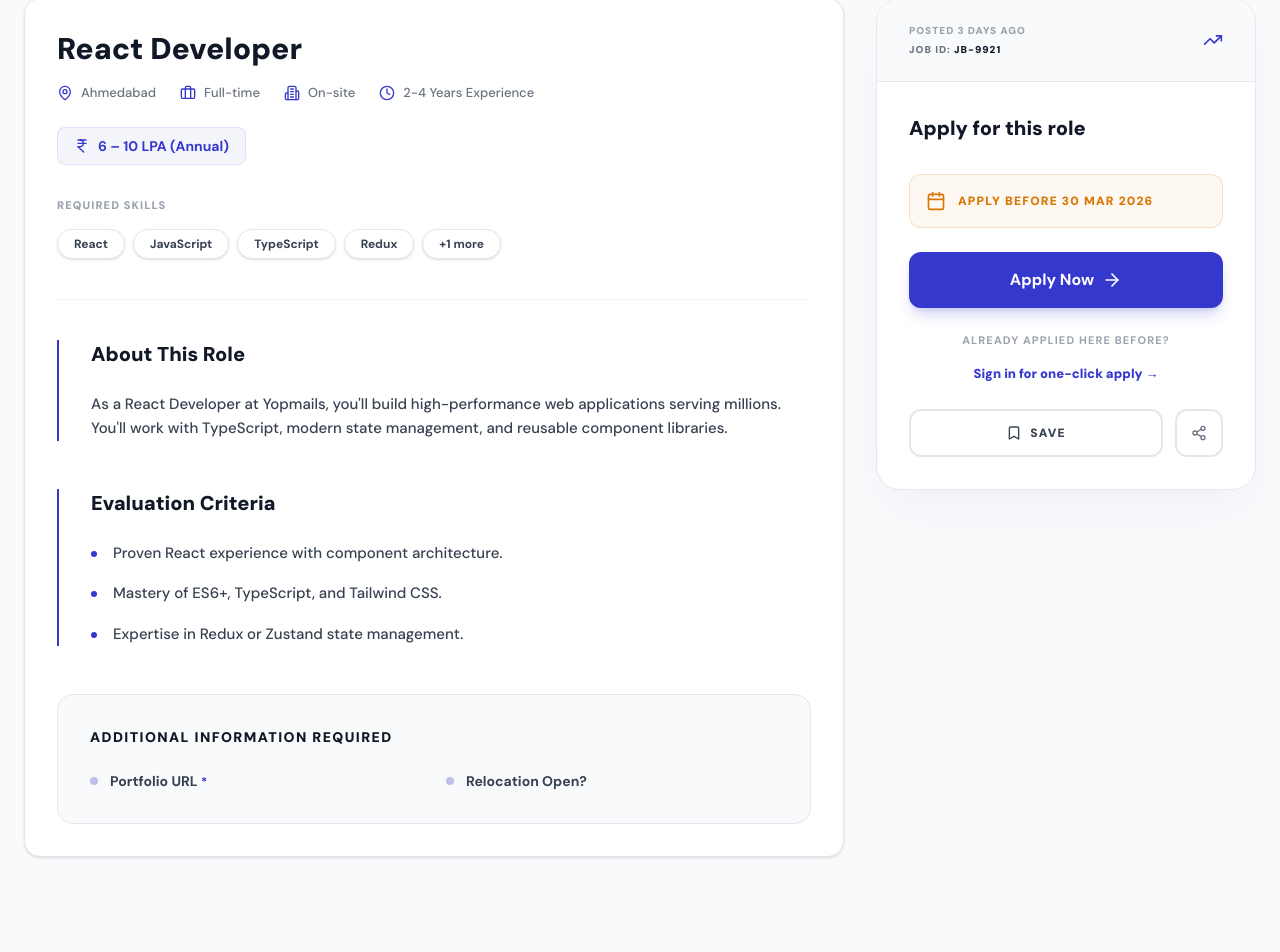
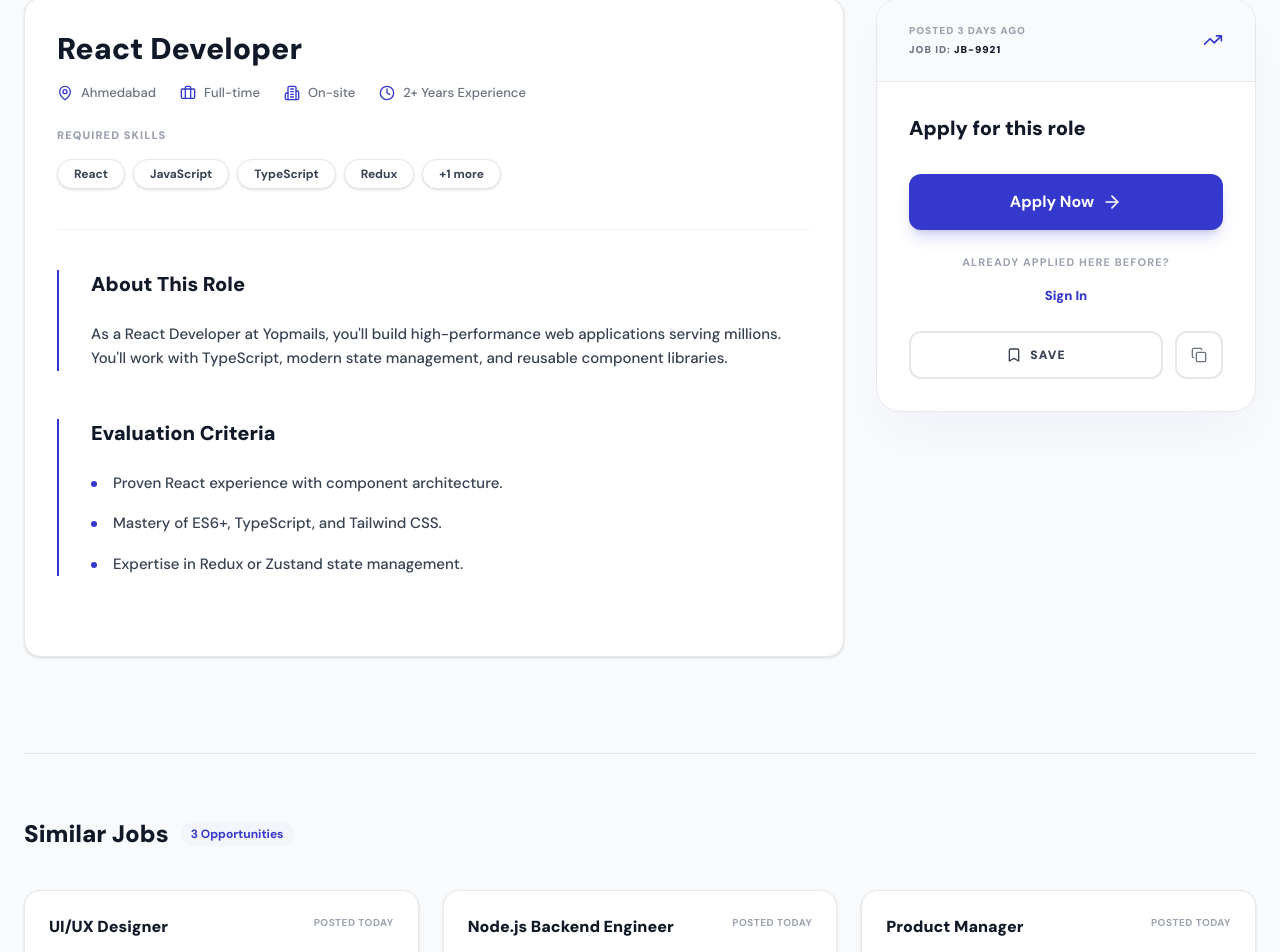
Before and after one commit to yashangvyas-cyber/CollabCareers, a React (Vite) app: page /portal/yopmails/job/1 in a window 1280 px wide. Shown: the part 152-1104 px from the top of the page. Built offline with nearby package versions, Linux system fonts and the light colour scheme.

Commit message:
refactor: Simplify job detail page UI, standardize job experience format, and add job link copy functionality.

```diff
--- a/src/components/AuthModal.tsx
+++ b/src/components/AuthModal.tsx
@@ -1,7 +1,7 @@
 import { useState } from 'react';
 import { useNavigate } from 'react-router-dom';
 import {
-  X, Eye, EyeOff, Zap, ArrowRight, ShieldCheck, Mail, Lock, ArrowLeft
+  X, Eye, EyeOff, Building2, ArrowRight, ShieldCheck, Mail, Lock, ArrowLeft
 } from 'lucide-react';
 import { useApp } from '../store/AppContext';
 
@@ -69,6 +69,11 @@ export default function AuthModal({ isOpen, onClose, jobTitle, businessUnit, job
     setTimeout(() => {
       if (formData.email.toLowerCase().includes('yopmails')) {
         setAlumniVerified(true, formData.email);
+        setFormData(prev => ({
+          ...prev,
+          firstName: 'Yash',
+          lastName: 'Vyas'
+        }));
         setModalState('alumni-success');
       } else {
         setError("We couldn't match this email with our employee records.");
@@ -131,7 +136,8 @@ export default function AuthModal({ isOpen, onClose, jobTitle, businessUnit, job
           </div>
         </div>
 
-        {/* Tabs */}
+        {/* Tabs - Hidden in Alumni States */}
+        {modalState === 'auth' && (
           <div className="flex border-b border-[#E5E7EB]">
             <button
               onClick={() => setActiveTab('register')}
@@ -141,7 +147,7 @@ export default function AuthModal({ isOpen, onClose, jobTitle, businessUnit, job
                   : 'text-[#6B7280] border-transparent hover:text-[#374151]'
               }`}
             >
-            New Candidate
+              Sign Up
             </button>
             <button
               onClick={() => setActiveTab('signin')}
@@ -151,9 +157,10 @@ export default function AuthModal({ isOpen, onClose, jobTitle, businessUnit, job
                   : 'text-[#6B7280] border-transparent hover:text-[#374151]'
               }`}
             >
-            Already Registered
+              Sign In
             </button>
           </div>
+        )}
 
         <div className="p-8">
           {modalState === 'auth' ? (
@@ -390,7 +397,7 @@ export default function AuthModal({ isOpen, onClose, jobTitle, businessUnit, job
                 <ArrowLeft className="w-3.5 h-3.5" /> Back
               </button>
 
-              <div className="text-center mb-10">
+              <div className="text-center mb-8">
                 <div className="w-16 h-16 rounded-full bg-[#10b981]/10 text-[#10b981] flex items-center justify-center mx-auto mb-4 border border-[#10b981]/20">
                   <ShieldCheck className="w-8 h-8" />
                 </div>
@@ -398,13 +405,32 @@ export default function AuthModal({ isOpen, onClose, jobTitle, businessUnit, job
                 <p className="text-sm text-[#6B7280] font-medium leading-relaxed mb-6">
                   You've been verified as a former employee. Complete your profile setup to continue.
                 </p>
-                <div className="inline-flex items-center gap-2 px-4 py-1.5 bg-[#3538CD]/10 text-[#3538CD] rounded-full border border-[#3538CD]/20">
-                  <Zap className="w-3.5 h-3.5 fill-[#3538CD]" />
-                  <span className="text-[10px] font-black uppercase tracking-widest italic">Alumni Status Applied</span>
+
+                {/* Verified Info Box */}
+                <div className="bg-[#3538CD]/5 border border-[#3538CD]/10 rounded-2xl p-4 text-left mb-8 flex items-center gap-4">
+                  <div className="w-10 h-10 rounded-xl bg-white flex items-center justify-center shadow-sm">
+                    <Building2 className="w-5 h-5 text-[#3538CD]" />
+                  </div>
+                  <div>
+                    <h4 className="text-sm font-black text-[#111827]">Senior Software Engineer</h4>
+                    <p className="text-[11px] font-bold text-[#6B7280] uppercase tracking-tight">Jan 2021 - Mar 2024 (3.2 Years)</p>
+                  </div>
                 </div>
               </div>
 
               <form onSubmit={handleAlumniFinalize} className="space-y-4">
+                 <div className="space-y-1.5 text-left">
+                    <label className="text-[10px] font-black text-[#6B7280] uppercase tracking-widest ml-1">Email Address</label>
+                    <input
+                      type="email"
+                      required
+                      value={formData.email}
+                      onChange={e => setFormData({...formData, email: e.target.value})}
+                      className="w-full border border-[#E5E7EB] rounded-xl px-4 py-3 text-sm font-bold focus:ring-4 focus:ring-[#3538CD]/10 focus:border-[#3538CD] bg-[#F9FAFB]"
+                    />
+                    <p className="text-[10px] font-bold text-[#9CA3AF] ml-1 mt-1">This will be used to sign in to your CollabCareers account</p>
+                 </div>
+
                  <div className="grid grid-cols-2 gap-4">
                     <div className="space-y-1.5 text-left">
                        <label className="text-[10px] font-black text-[#6B7280] uppercase tracking-widest ml-1">First Name *</label>
@@ -429,7 +455,7 @@ export default function AuthModal({ isOpen, onClose, jobTitle, businessUnit, job
                  </div>
 
                  <div className="space-y-1.5 text-left">
-                    <label className="text-[10px] font-black text-[#6B7280] uppercase tracking-widest ml-1">Setup Password *</label>
+                    <label className="text-[10px] font-black text-[#6B7280] uppercase tracking-widest ml-1">Password *</label>
                     <div className="relative">
                       <input
                         type={showPassword ? 'text' : 'password'}
@@ -472,7 +498,7 @@ export default function AuthModal({ isOpen, onClose, jobTitle, businessUnit, job
                     type="submit"
                     className="w-full py-4 bg-[#3538CD] text-white text-sm font-black rounded-xl hover:bg-[#292bb0] transition-all shadow-lg shadow-[#3538CD]/20 uppercase tracking-widest flex items-center justify-center gap-2 mt-4"
                   >
-                    Setup Account & Apply <ArrowRight className="w-4 h-4" />
+                    Submit <ArrowRight className="w-4 h-4" />
                   </button>
               </form>
             </div>
--- a/src/pages/AddJobPage.tsx
+++ b/src/pages/AddJobPage.tsx
@@ -430,7 +430,7 @@ export default function AddJobPage() {
                   </div>
                 </div>
                 <div className="flex items-center gap-2 shrink-0">
-                  <span className="text-[10px] text-[#6B7280] font-black uppercase tracking-widest">Required</span>
+                  <span className="text-[10px] text-[#6B7280] font-black uppercase tracking-widest">Mandatory</span>
                   <Toggle
                     checked={field.required}
                     onChange={() => setCustomFields(customFields.map(f => f.id === field.id ? {...f, required: !f.required} : f))}
--- a/src/pages/CandidateProfilePage.tsx
+++ b/src/pages/CandidateProfilePage.tsx
@@ -49,13 +49,9 @@ export default function CandidateProfilePage() {
                 <h2 className="text-xl font-black text-[#111827]">{currentUser?.firstName} {currentUser?.lastName}</h2>
                 <p className="text-sm font-bold text-[#6B7280] mt-1">UI Developer</p>
 
-                <button className="mt-4 px-4 py-2 border border-[#E5E7EB] text-[#374151] text-xs font-black rounded-lg hover:bg-[#F9FAFB] transition-colors w-full uppercase tracking-widest">
-                  Edit Profile
-                </button>
-
                 <button
                   onClick={handleLogout}
-                  className="mt-2 px-4 py-2 border border-red-100 text-red-600 text-xs font-black rounded-lg hover:bg-red-50 transition-colors w-full uppercase tracking-widest flex items-center justify-center gap-2"
+                  className="mt-4 px-4 py-2 border border-red-100 text-red-600 text-xs font-black rounded-lg hover:bg-red-50 transition-colors w-full uppercase tracking-widest flex items-center justify-center gap-2"
                 >
                   <LogOut className="w-3.5 h-3.5" />
                   Sign Out
--- a/src/pages/CareerPage.tsx
+++ b/src/pages/CareerPage.tsx
@@ -1,7 +1,7 @@
 import { useState, useMemo } from 'react';
 import { Link } from 'react-router-dom';
 import PortalLayout from '../components/PortalLayout';
-import { Search, MapPin, Briefcase, Clock, ChevronDown, X, Building2, Zap, IndianRupee } from 'lucide-react';
+import { Search, MapPin, Briefcase, Clock, ChevronDown, X, Building2 } from 'lucide-react';
 import { useApp } from '../store/AppContext';
 
 function Chip({ children, variant = 'default' }: { children: React.ReactNode; variant?: 'default' | 'skill' | 'active' }) {
@@ -18,6 +18,15 @@ function Chip({ children, variant = 'default' }: { children: React.ReactNode; va
 }
 
 
+const formatExperience = (exp: string) => {
+  if (!exp) return '';
+  const match = exp.match(/^(\d+)/);
+  if (match) {
+    return `${match[1]}+ Years Experience`;
+  }
+  return exp;
+};
+
 export default function CareerPage() {
   const { jobs } = useApp();
   const [searchQuery, setSearchQuery] = useState('');
@@ -25,7 +34,6 @@ export default function CareerPage() {
   const [employmentFilter, setEmploymentFilter] = useState('');
   const [jobTypeFilter, setJobTypeFilter] = useState('');
   const [experienceFilter, setExperienceFilter] = useState('');
-  const [skillFilter, setSkillFilter] = useState('');
 
   // Combine store jobs with defaults if store is sparse
   const displayJobs = useMemo(() => {
@@ -41,7 +49,6 @@ export default function CareerPage() {
     if (employmentFilter && job.employmentType !== employmentFilter) return false;
     if (jobTypeFilter && job.jobType !== jobTypeFilter) return false;
     if (experienceFilter && job.experience !== experienceFilter) return false;
-    if (skillFilter && !job.skills.includes(skillFilter)) return false;
     return true;
   });
 
@@ -54,7 +61,6 @@ export default function CareerPage() {
 
   const locations = Array.from(new Set(displayJobs.map(j => j.location))).filter(Boolean);
   const experienceLevels = Array.from(new Set(displayJobs.map(j => j.experience))).filter(Boolean);
-  const allSkills = Array.from(new Set(displayJobs.flatMap(j => j.skills))).filter(Boolean);
 
   return (
     <PortalLayout>
@@ -109,13 +115,6 @@ export default function CareerPage() {
                 value={experienceFilter}
                 options={experienceLevels}
                 onChange={setExperienceFilter}
-              />
-              <FilterDropdown
-                label="Skills"
-                icon={<Zap className="w-3.5 h-3.5" />}
-                value={skillFilter}
-                options={allSkills}
-                onChange={setSkillFilter}
               />
               {activeFilters.length > 0 && (
                 <button
@@ -185,14 +184,8 @@ export default function CareerPage() {
               <div className="space-y-2 mb-5">
                 <div className="flex items-center gap-2 text-[13px] font-bold text-[#6B7280]">
                   <Clock className="w-3.5 h-3.5 text-primary" />
-                  <span>{job.experience} Experience</span>
+                  <span>{formatExperience(job.experience)}</span>
                 </div>
-                {job.salaryRange && (
-                  <div className="flex items-center gap-2 text-[13px] font-bold text-primary">
-                    <IndianRupee className="w-3.5 h-3.5" />
-                    <span>{job.salaryRange.currency}{job.salaryRange.min}–{job.salaryRange.max} LPA ({job.salaryRange.type})</span>
-                  </div>
-                )}
               </div>
 
               <div className="border-t border-[#F3F4F6] pt-5 mb-5" />
--- a/src/pages/JobDetailPage.tsx
+++ b/src/pages/JobDetailPage.tsx
@@ -3,10 +3,19 @@ import { Link, useParams, useNavigate } from 'react-router-dom';
 import PortalLayout from '../components/PortalLayout';
 import AuthModal from '../components/AuthModal';
 import {
-  MapPin, Briefcase, Building2, Clock, IndianRupee,
-  ArrowRight, Bookmark, ChevronRight, TrendingUp, ArrowLeft, Calendar, Share2
+  MapPin, Briefcase, Building2, Clock,
+  ArrowRight, Bookmark, ChevronRight, TrendingUp, ArrowLeft, Copy, CheckCheck
 } from 'lucide-react';
 import { useApp } from '../store/AppContext';
+
+const formatExperience = (exp: string) => {
+  if (!exp) return '';
+  const match = exp.match(/^(\d+)/);
+  if (match) {
+    return `${match[1]}+ Years Experience`;
+  }
+  return exp;
+};
 
 export default function JobDetailPage() {
   const { jobId } = useParams();
@@ -14,6 +23,7 @@ export default function JobDetailPage() {
   const navigate = useNavigate();
   const [showAuthModal, setShowAuthModal] = useState(false);
   const [authTab, setAuthTab] = useState<'register' | 'signin'>('register');
+  const [copied, setCopied] = useState(false);
 
   // Find job from state, or fallback to first job
   const job = jobs.find(j => j.id === jobId) || jobs[0];
@@ -46,6 +56,12 @@ export default function JobDetailPage() {
     e.preventDefault();
     setAuthTab('signin');
     setShowAuthModal(true);
+  };
+
+  const handleCopyLink = () => {
+    navigator.clipboard.writeText(window.location.href);
+    setCopied(true);
+    setTimeout(() => setCopied(false), 2000);
   };
 
   // Dynamic similar jobs (excluding current)
@@ -85,16 +101,9 @@ export default function JobDetailPage() {
                 <span className="flex items-center gap-2"><MapPin className="w-4 h-4 text-[#3538CD]" /> {job.location}</span>
                 <span className="flex items-center gap-2"><Briefcase className="w-4 h-4 text-[#3538CD]" /> {job.employmentType}</span>
                 <span className="flex items-center gap-2"><Building2 className="w-4 h-4 text-[#3538CD]" /> {job.jobType}</span>
-                <span className="flex items-center gap-2"><Clock className="w-4 h-4 text-[#3538CD]" /> {job.experience} Experience</span>
+                <span className="flex items-center gap-2"><Clock className="w-4 h-4 text-[#3538CD]" /> {formatExperience(job.experience)}</span>
               </div>
 
-              {/* Salary Chip */}
-              {job.salaryRange && job.salaryRange.min && job.salaryRange.max && (
-                <div className="inline-flex items-center gap-2 px-4 py-2 bg-[#F4F5FA] border border-[#3538CD]/10 rounded-lg text-sm font-bold text-[#3538CD] mb-8">
-                  <IndianRupee className="w-4 h-4" />
-                  {job.salaryRange.min} – {job.salaryRange.max} LPA ({job.salaryRange.type})
-                </div>
-              )}
 
               {/* Required Skills */}
               <div className="mb-10">
@@ -138,20 +147,6 @@ export default function JobDetailPage() {
                 </div>
               )}
 
-              {/* Additional Information Required */}
-              {job.customFields && job.customFields.length > 0 && (
-                <div className="p-8 bg-[#F9FAFB] rounded-2xl border border-[#E5E7EB]">
-                  <h3 className="text-sm font-black text-[#111827] uppercase tracking-widest mb-6">Additional Information Required</h3>
-                  <div className="grid grid-cols-2 gap-6">
-                    {job.customFields.map((field: any) => (
-                      <div key={field.id} className="flex items-center gap-3">
-                        <div className="w-2 h-2 rounded-full bg-[#3538CD]/30" />
-                        <span className="text-sm font-bold text-[#374151]">{field.label} {field.required && <span className="text-[#3538CD] font-black text-xs">*</span>}</span>
-                      </div>
-                    ))}
-                  </div>
-                </div>
-              )}
 
             </div>
           </div>
@@ -174,12 +169,6 @@ export default function JobDetailPage() {
                     <h3 className="text-xl font-black text-[#111827] mb-2">Apply for this role</h3>
                   </div>
 
-                  {job.targetDate && (
-                    <div className="mb-6 p-4 bg-[#D97706]/5 border border-[#D97706]/20 rounded-xl flex items-center gap-3">
-                      <Calendar className="w-5 h-5 text-[#D97706] shrink-0" />
-                      <span className="text-xs font-black text-[#D97706] uppercase tracking-widest">Apply before 30 Mar 2026</span>
-                    </div>
-                  )}
 
 
                   <button
@@ -195,7 +184,7 @@ export default function JobDetailPage() {
                       onClick={handleSignInClick}
                       className="text-[13px] font-black text-[#3538CD] hover:underline"
                     >
-                      Sign in for one-click apply →
+                      Sign In
                     </button>
                   </div>
 
@@ -203,9 +192,19 @@ export default function JobDetailPage() {
                     <button className="flex-1 flex items-center justify-center gap-2 py-3.5 border-2 border-[#E5E7EB] text-[#374151] text-xs font-black rounded-xl hover:bg-[#F9FAFB] hover:border-[#D1D5DB] transition-all uppercase tracking-widest group">
                       <Bookmark className="w-4 h-4 group-hover:fill-[#111827]" /> Save
                     </button>
-                    <button className="p-3.5 border-2 border-[#E5E7EB] text-[#6B7280] rounded-xl hover:bg-[#F9FAFB] hover:border-[#D1D5DB] transition-all">
-                      <Share2 className="w-4 h-4" />
-                    </button>
+                    <div className="relative">
+                      <button
+                        onClick={handleCopyLink}
+                        className="p-3.5 border-2 border-[#E5E7EB] text-[#6B7280] rounded-xl hover:bg-[#F9FAFB] hover:border-[#D1D5DB] transition-all relative"
+                      >
+                        {copied ? <CheckCheck className="w-4 h-4 text-green-600" /> : <Copy className="w-4 h-4" />}
+                      </button>
+                      {copied && (
+                        <div className="absolute bottom-full left-1/2 -translate-x-1/2 mb-2 px-2 py-1 bg-gray-900 text-white text-[10px] font-bold rounded whitespace-nowrap animate-in fade-in slide-in-from-bottom-1 duration-200">
+                          Link copied!
+                        </div>
+                      )}
+                    </div>
                   </div>
                 </div>
               </div>
@@ -232,11 +231,11 @@ export default function JobDetailPage() {
                 <div className="flex flex-wrap gap-2 mb-6">
                   <span className="px-2 py-1 bg-[#F9FAFB] text-[#6B7280] text-[10px] font-black rounded uppercase">{js.location}</span>
                   <span className="px-2 py-1 bg-[#F9FAFB] text-[#6B7280] text-[10px] font-black rounded uppercase">{js.employmentType}</span>
-                  <span className="px-2 py-1 bg-[#F9FAFB] text-[#6B7280] text-[10px] font-black rounded uppercase">{js.experience}</span>
+                  <span className="px-2 py-1 bg-[#F9FAFB] text-[#6B7280] text-[10px] font-black rounded uppercase">{formatExperience(js.experience)}</span>
                 </div>
 
                 <div className="flex items-center justify-between pt-6 border-t border-[#F3F4F6]">
-                  <span className="text-sm font-black text-[#111827]">{js.salaryRange.currency}{js.salaryRange.min} – {js.salaryRange.max} LPA</span>
+                  <span className="text-[11px] font-black text-[#9CA3AF] uppercase tracking-widest italic">View Details</span>
                   <Link
                     to={`/portal/yopmails/job/${js.id}`}
                     className="text-xs font-black text-[#3538CD] hover:underline flex items-center gap-1 uppercase tracking-widest"
--- a/src/store/AppContext.tsx
+++ b/src/store/AppContext.tsx
@@ -20,7 +20,7 @@ const initialState: AppState = {
       businessUnit: 'Yopmails',
       recruiter: 'Sarah Chen',
       location: 'Ahmedabad',
-      experience: '2-4 Years',
+      experience: '2+ Years Experience',
       employmentType: 'Full-time',
       jobType: 'On-site',
       skills: ['React', 'JavaScript', 'TypeScript', 'Redux', 'Tailwind CSS'],
@@ -46,7 +46,7 @@ const initialState: AppState = {
       businessUnit: 'Yopmails',
       recruiter: 'Michael Park',
       location: 'Remote',
-      experience: '2-5 Years',
+      experience: '2+ Years Experience',
       employmentType: 'Full-time',
       jobType: 'Remote',
       skills: ['Figma', 'Adobe XD', 'Prototyping', 'User Research'],
@@ -65,7 +65,7 @@ const initialState: AppState = {
       businessUnit: 'Yopmails',
       recruiter: 'James Wilson',
       location: 'Ahmedabad',
-      experience: '4-6 Years',
+      experience: '4+ Years Experience',
       employmentType: 'Full-time',
       jobType: 'In-office',
       skills: ['Node.js', 'PostgreSQL', 'Redis', 'Docker', 'AWS'],
@@ -84,7 +84,7 @@ const initialState: AppState = {
       businessUnit: 'Yopmails',
       recruiter: 'Lisa Ray',
       location: 'Ahmedabad',
-      experience: '5-8 Years',
+      experience: '5+ Years Experience',
       employmentType: 'Full-time',
       jobType: 'Hybrid',
       skills: ['Agile', 'Market Research', 'Jira', 'Product Roadmap', 'Analytics'],
@@ -103,7 +103,7 @@ const initialState: AppState = {
       businessUnit: 'Yopmails',
       recruiter: 'David Kim',
       location: 'Remote',
-      experience: '3-6 Years',
+      experience: '3+ Years Experience',
       employmentType: 'Full-time',
       jobType: 'Remote',
       skills: ['Kubernetes', 'Terraform', 'CI/CD', 'AWS', 'Python'],
@@ -122,7 +122,7 @@ const initialState: AppState = {
       businessUnit: 'Yopmails',
       recruiter: 'Sarah Chen',
       location: 'Ahmedabad',
-      experience: '3-5 Years',
+      experience: '3+ Years Experience',
       employmentType: 'Full-time',
       jobType: 'Hybrid',
       skills: ['React Native', 'Firebase', 'Swift', 'Kotlin', 'Mobile UI'],
@@ -141,7 +141,7 @@ const initialState: AppState = {
       businessUnit: 'Yopmails',
       recruiter: 'Michael Park',
       location: 'Ahmedabad',
-      experience: '5-7 Years',
+      experience: '5+ Years Experience',
       employmentType: 'Full-time',
       jobType: 'In-office',
       skills: ['Selenium', 'Cypress', 'Automation', 'API Testing', 'Team Lead'],
@@ -160,7 +160,7 @@ const initialState: AppState = {
       businessUnit: 'Yopmails',
       recruiter: 'James Wilson',
       location: 'Remote',
-      experience: '4-7 Years',
+      experience: '4+ Years Experience',
       employmentType: 'Full-time',
       jobType: 'Remote',
       skills: ['Python', 'PyTorch', 'SQL', 'NLP', 'Data Visualization'],
```
Also changed, not shown: src/pages/ConfirmationPage.tsx (+0 -45 lines). Lines whose indentation alone changed are shown as unchanged.
